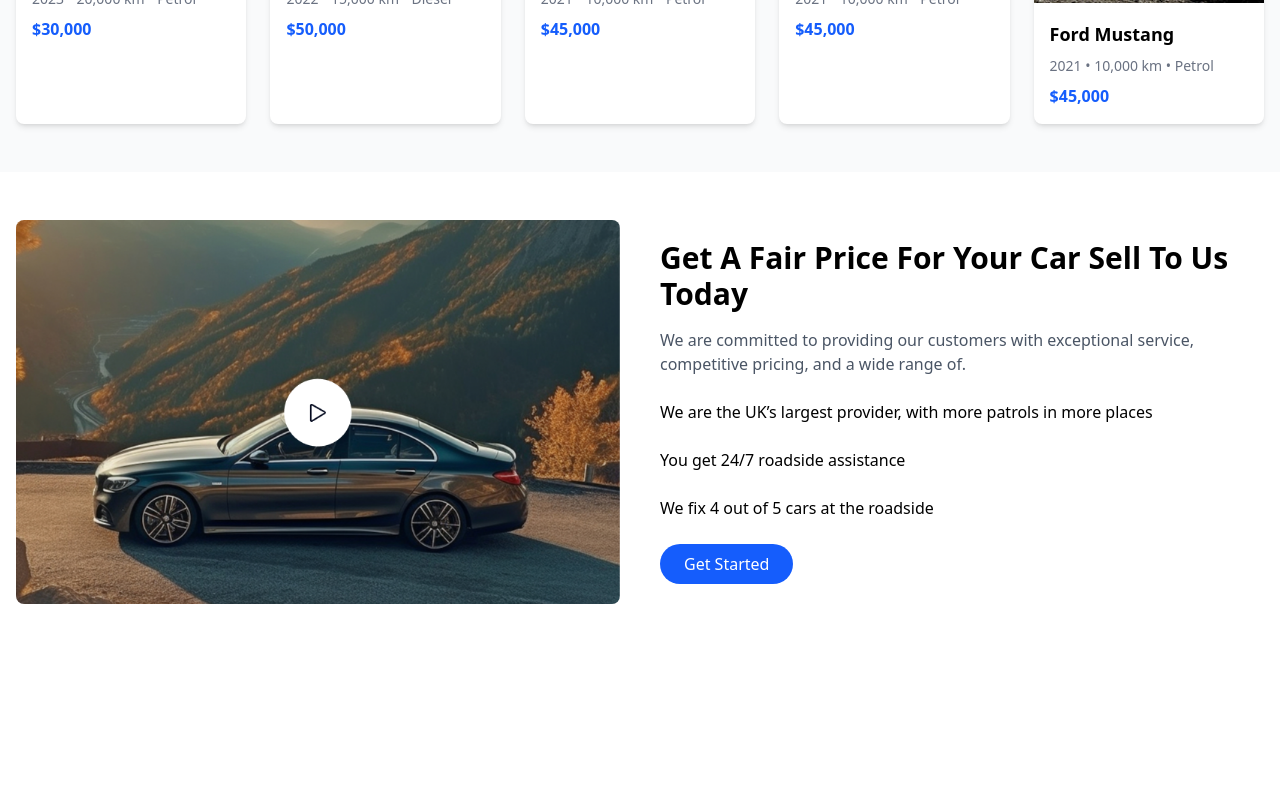
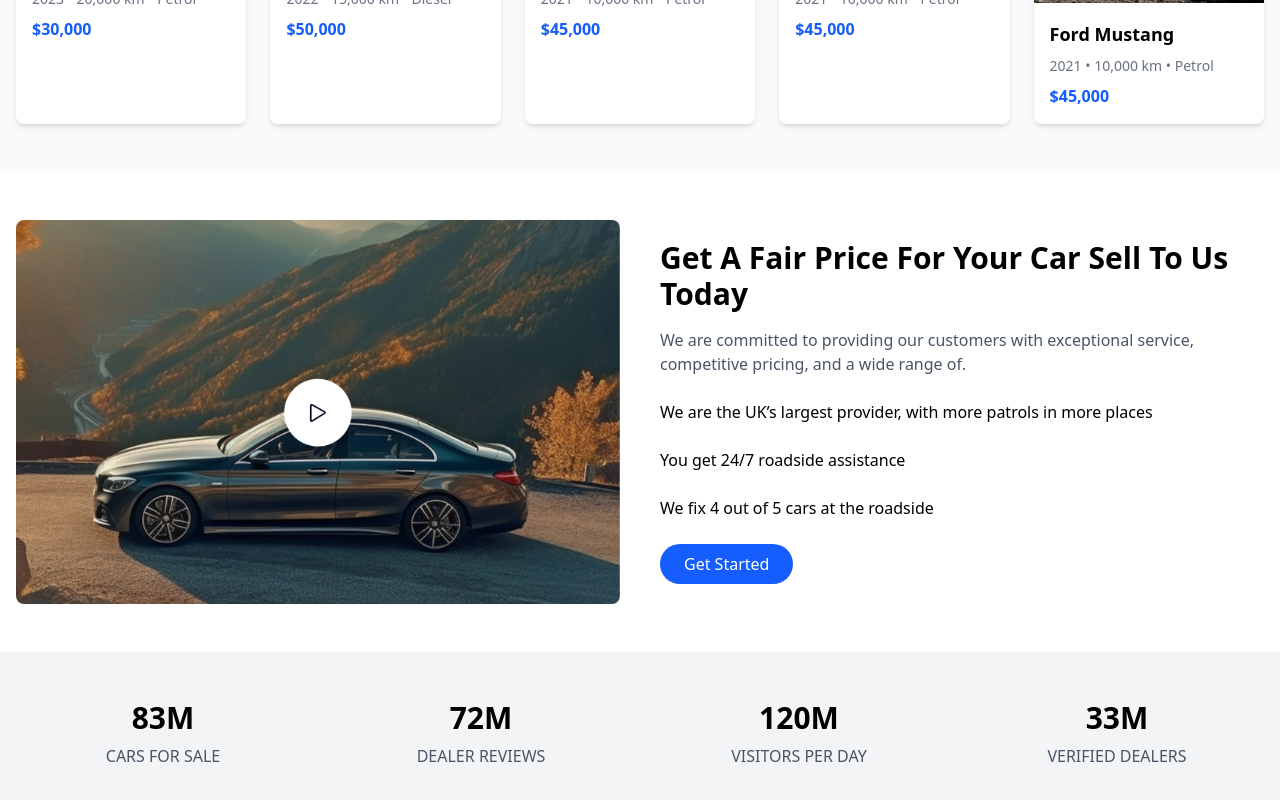
Before and after one commit to AhmedSamyEid/car_dealer_website, a Next.js app: page / in a window 1280 px wide. Shown: the part 1450-2250 px from the top of the page. Before the commit the page ends 2102 px from the top, so only its background shows below. Built offline with nearby package versions, Linux system fonts and the light colour scheme.

Commit message:
Add : Statistics

```diff
--- /dev/null
+++ b/src/app/components/Header/statistics/Statistics.tsx
@@ -0,0 +1,21 @@
+export function Statistics() {
+  const stats = [
+    { label: "83M", desc: "CARS FOR SALE" },
+    { label: "72M", desc: "DEALER REVIEWS" },
+    { label: "120M", desc: "VISITORS PER DAY" },
+    { label: "33M", desc: "VERIFIED DEALERS" },
+  ];
+
+  return (
+    <section className="py-12 bg-gray-100">
+      <div className="max-w-7xl mx-auto px-4 grid grid-cols-2 md:grid-cols-4 gap-6 text-center">
+        {stats.map((stat, idx) => (
+          <div key={idx}>
+            <h3 className="text-3xl font-bold text-black">{stat.label}</h3>
+            <p className="text-gray-600 mt-2">{stat.desc}</p>
+          </div>
+        ))}
+      </div>
+    </section>
+  );
+}
--- a/src/app/page.tsx
+++ b/src/app/page.tsx
@@ -1,4 +1,5 @@
 import FindYourPerfectCar from "./findYourPerfectCar/HeroSection";
+import { Statistics } from "./components/header/statistics/Statistics";
 import { BrandsSection } from "./components/header/brandsSection/BrandsSection";
 import { VehiclesSlider } from "./components/header/vehiclesslider/VehiclesSlider ";
 import { SellYourCarSection } from "./components/header/sellYourcarsection/SellYourCarSection";
@@ -9,6 +10,7 @@ export default function Home() {
       <BrandsSection />
       <VehiclesSlider />
       <SellYourCarSection />
+      <Statistics />
     </>
   );
 }
```
